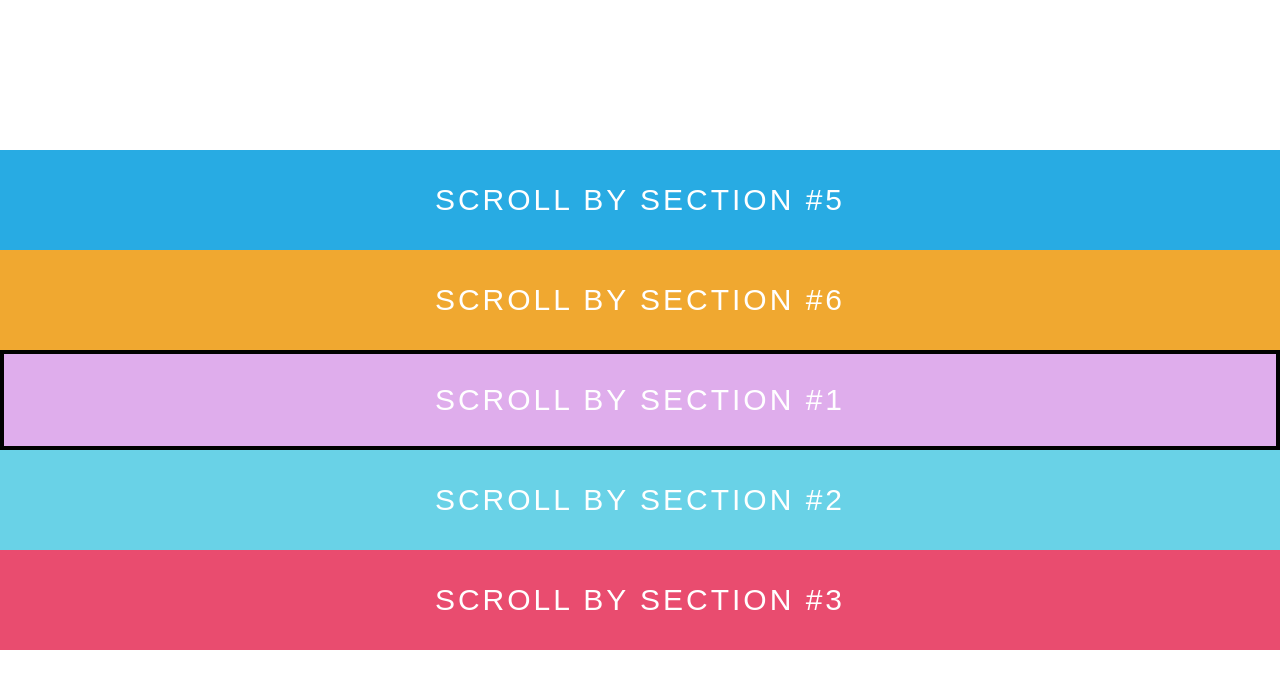
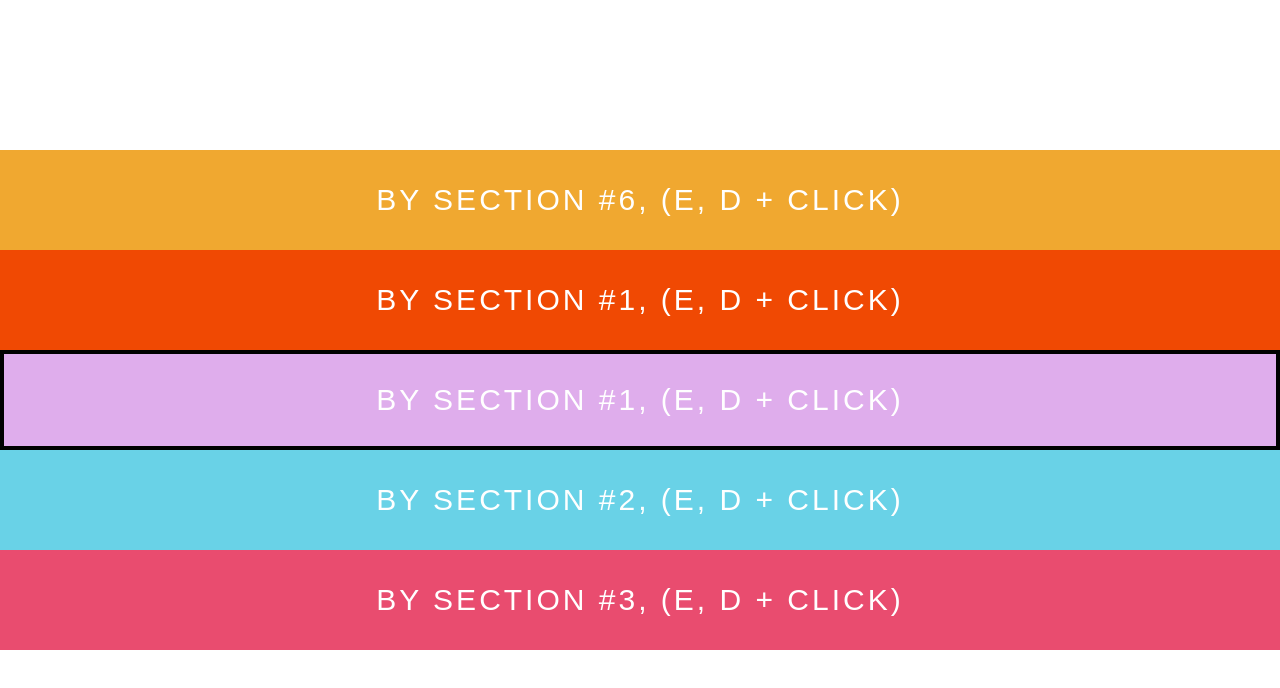
Before and after one commit to notiv-nt/nt-carousel, a website: page demo/one-page/index.html in a window 1280 px wide. Drawn offline with Linux system fonts and the light colour scheme.

Commit message:
Improve demos

```diff
--- a/demo/one-page/index.html
+++ b/demo/one-page/index.html
@@ -15,12 +15,12 @@
 
   <div id="slider">
 
-    <section>Scroll by section #1</section>
-    <section>Scroll by section #2</section>
-    <section>Scroll by section #3</section>
-    <section>Scroll by section #4</section>
-    <section>Scroll by section #5</section>
-    <section>Scroll by section #6</section>
+    <section>By section #1, (E, D + click)</section>
+    <section>By section #2, (E, D + click)</section>
+    <section>By section #3, (E, D + click)</section>
+    <section>By section #4, (E, D + click)</section>
+    <section>By section #5, (E, D + click)</section>
+    <section>By section #6, (E, D + click)</section>
 
   </div>
 
--- a/src/nt-carousel.js
+++ b/src/nt-carousel.js
@@ -45,7 +45,7 @@
 
     self.sliderIndex = self.config.initialIndex || 0;
 
-    self.MIN_SLIDER_ITEMS = self.config.slidesCount + 2;
+    self.MIN_SLIDER_ITEMS = (self.config.slidesCount * 2) + 1;
     self.SLIDER_MIDDLE_INDEX = Math.ceil(self.config.slidesCount);
 
     // set data-index attr
```
Also changed, not shown: demo/perspective/index.html (+15 -8 lines).
